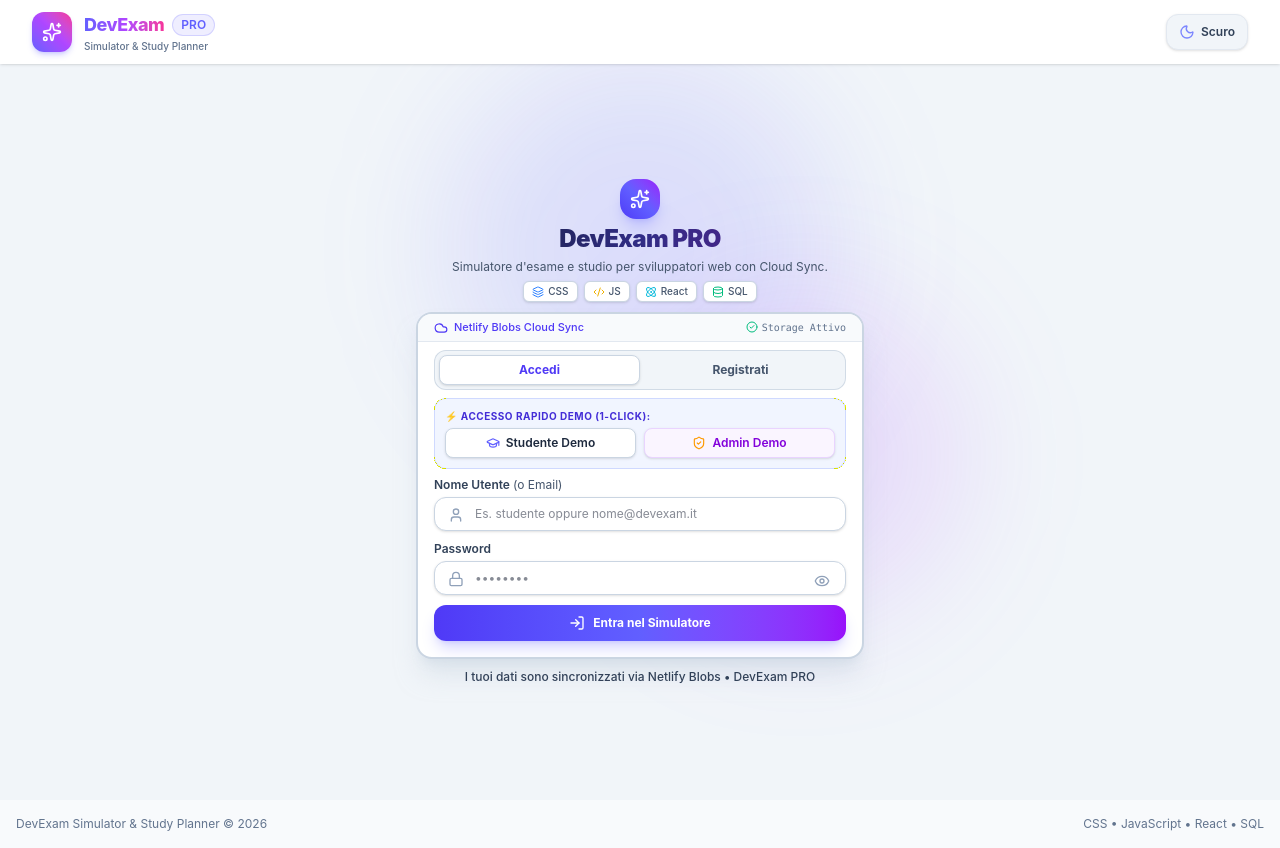
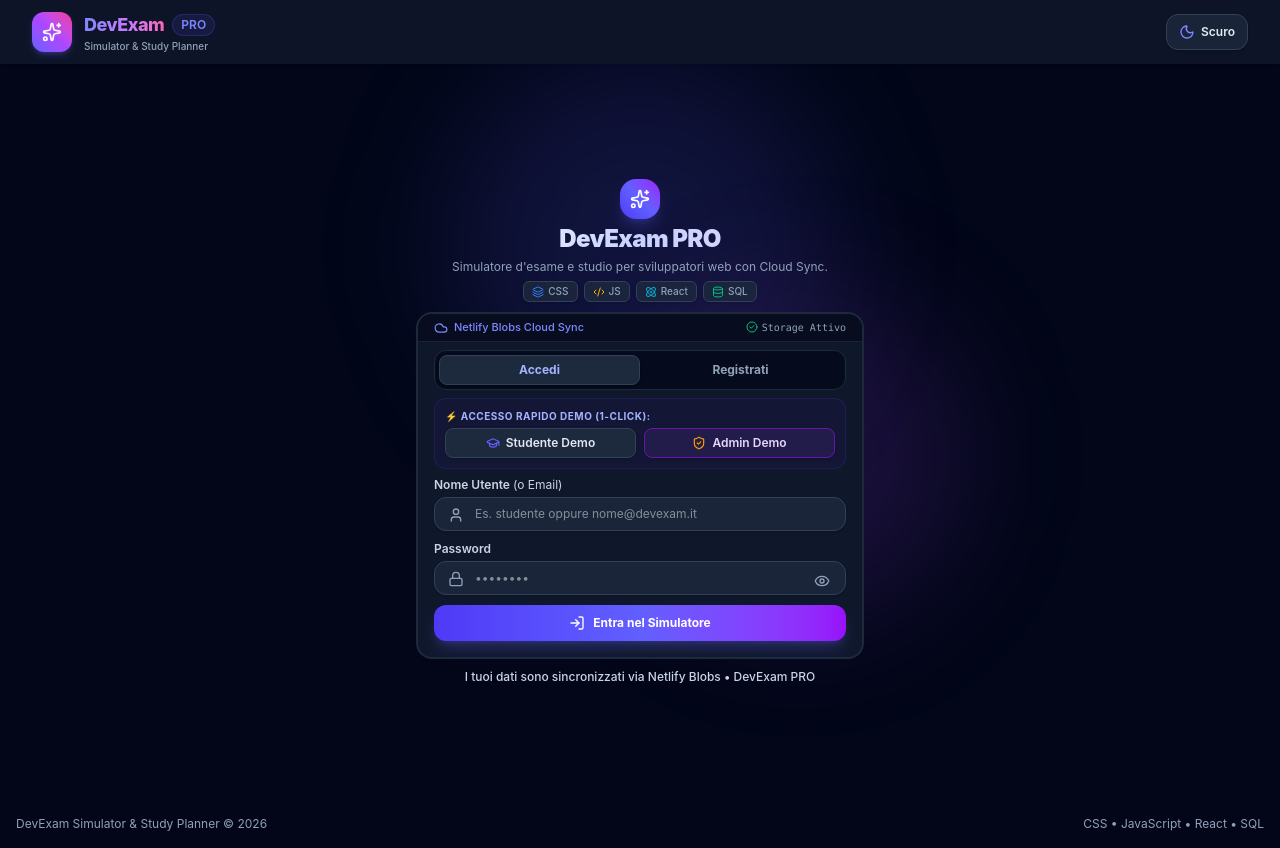
Before and after one commit to ceciliab91-max/DEVRECAP, a React (Vite) app: page / in a window 1280 px wide. Built offline with nearby package versions, Linux system fonts and the light colour scheme.

Commit message:
fix(theme): sync dark mode class on document element for tailwind v4

```diff
--- a/index.html
+++ b/index.html
@@ -1,6 +1,16 @@
 <!doctype html>
 <html lang="it" dir="ltr">
   <head>
+    <script>
+      (function() {
+        const savedTheme = localStorage.getItem('theme') || localStorage.getItem('devexam_theme') || 'dark';
+        if (savedTheme === 'dark') {
+          document.documentElement.classList.add('dark');
+        } else {
+          document.documentElement.classList.remove('dark');
+        }
+      })();
+    </script>
     <meta charset="UTF-8" />
     <meta name="viewport" content="width=device-width, initial-scale=1.0" />
     <title>DevExam PRO | Simulatore d'Esame e Studio per Sviluppatori Web</title>
--- a/src/App.jsx
+++ b/src/App.jsx
@@ -58,9 +58,14 @@ export default function App() {
   // External context trigger for AI Tutor (e.g. asking explanation on a missed quiz question)
   const [aiTutorTriggerContext, setAiTutorTriggerContext] = useState(null);
 
-  // Initialize theme on mount
+  // Initialize and apply theme to DOM root
   useEffect(() => {
     setTheme(themeState);
+    if (themeState === 'dark') {
+      document.documentElement.classList.add('dark');
+    } else {
+      document.documentElement.classList.remove('dark');
+    }
   }, [themeState]);
 
   // Sync background cloud data on login / mount
--- a/src/utils/storage.js
+++ b/src/utils/storage.js
@@ -46,6 +46,13 @@ export const getTheme = () => {
 export const setTheme = (theme) => {
   localStorage.setItem(KEYS.THEME, theme);
   localStorage.setItem(KEYS.THEME_ALT, theme);
+  if (typeof document !== 'undefined') {
+    if (theme === 'dark') {
+      document.documentElement.classList.add('dark');
+    } else {
+      document.documentElement.classList.remove('dark');
+    }
+  }
 };
 
 // --- DAILY STREAK & WEEKLY ACTIVITY ---
```
